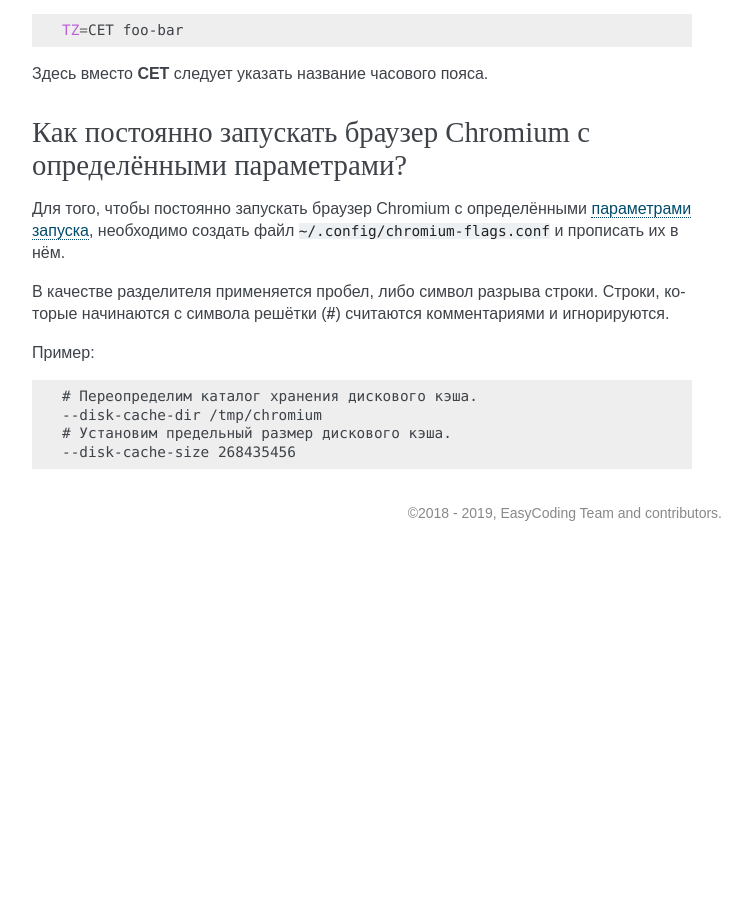
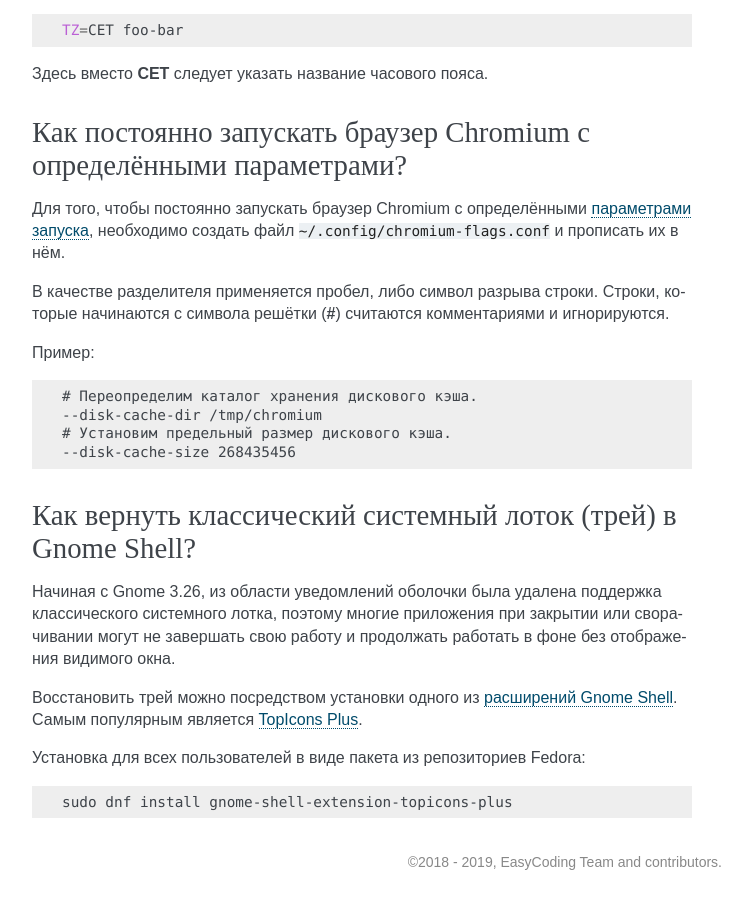
Before and after one commit to RussianFedora/FAQ, a Sphinx documentation site: the page built from source/using-system.rst, in a window 1280 px wide and 900 px high, scrolled down 20204 px. Shown: the whole window, without its empty margins (388-1140 px from the left). Built offline with Sphinx 7.4.7, drawn with Linux system fonts in a browser that asks for light colours; before the commit the page ends 20755 px from its top, so only the background shows below that; some of the changed text lies outside the part shown.

Commit message:
Added question about adding legacy tray to Gnome Shell.

```diff
--- a/source/using-system.rst
+++ b/source/using-system.rst
@@ -1159,3 +1159,19 @@
     --disk-cache-dir /tmp/chromium
     # Установим предельный размер дискового кэша.
     --disk-cache-size 268435456
+
+.. index:: gnome, shell, tray, system tray, icon
+.. _gnome-shell-tray:
+
+Как вернуть классический системный лоток (трей) в Gnome Shell?
+==================================================================
+
+Начиная с Gnome 3.26, из области уведомлений оболочки была удалена поддержка классического системного лотка, поэтому многие приложения при закрытии или сворачивании могут не завершать свою работу и продолжать работать в фоне без отображения видимого окна.
+
+Восстановить трей можно посредством установки одного из :ref:`расширений Gnome Shell <gnome-shell-extensions>`. Самым популярным является `TopIcons Plus <https://extensions.gnome.org/extension/1031/topicons/>`__.
+
+Установка для всех пользователей в виде пакета из репозиториев Fedora:
+
+.. code-block:: bash
+
+    sudo dnf install gnome-shell-extension-topicons-plus
```
